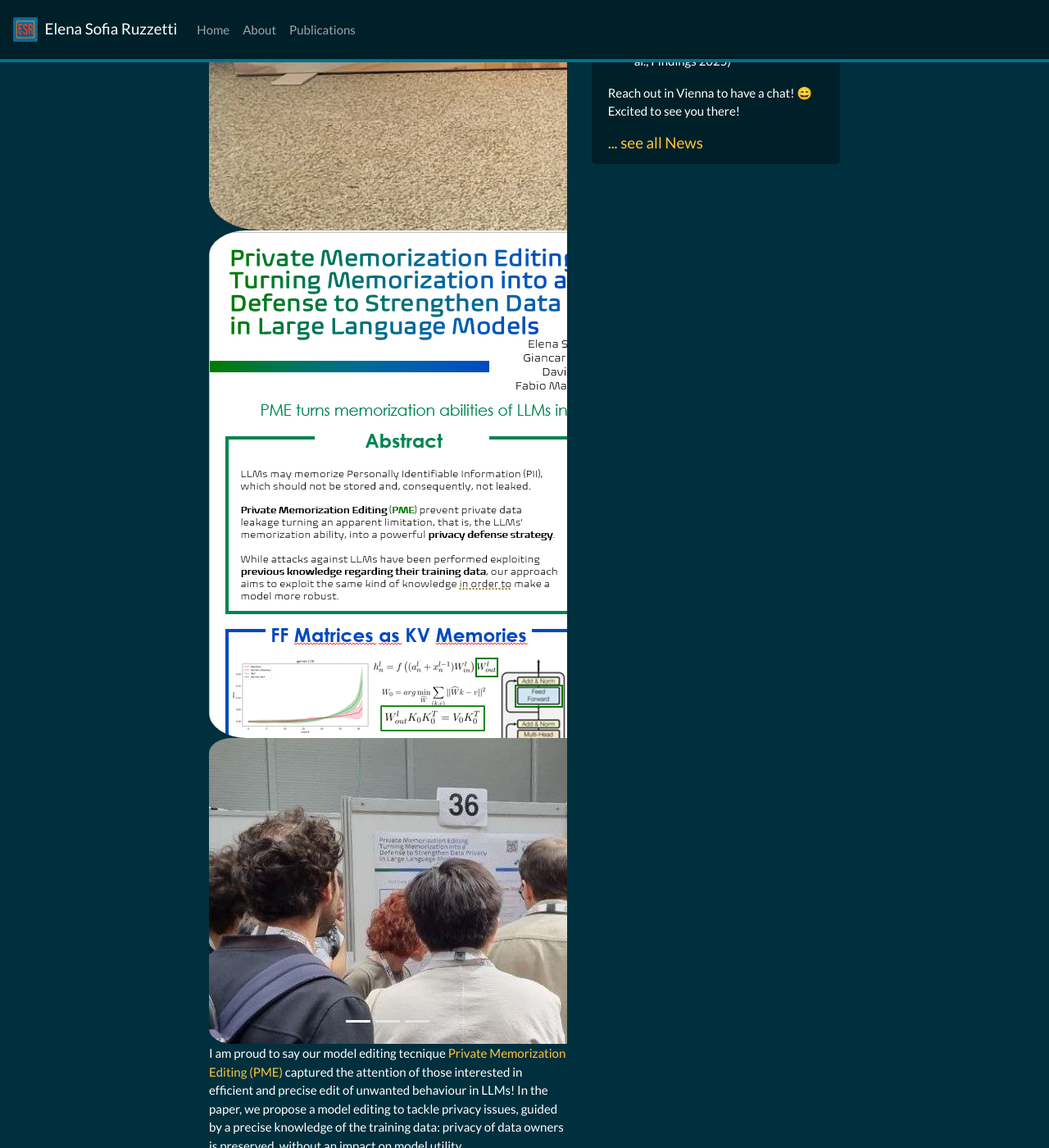
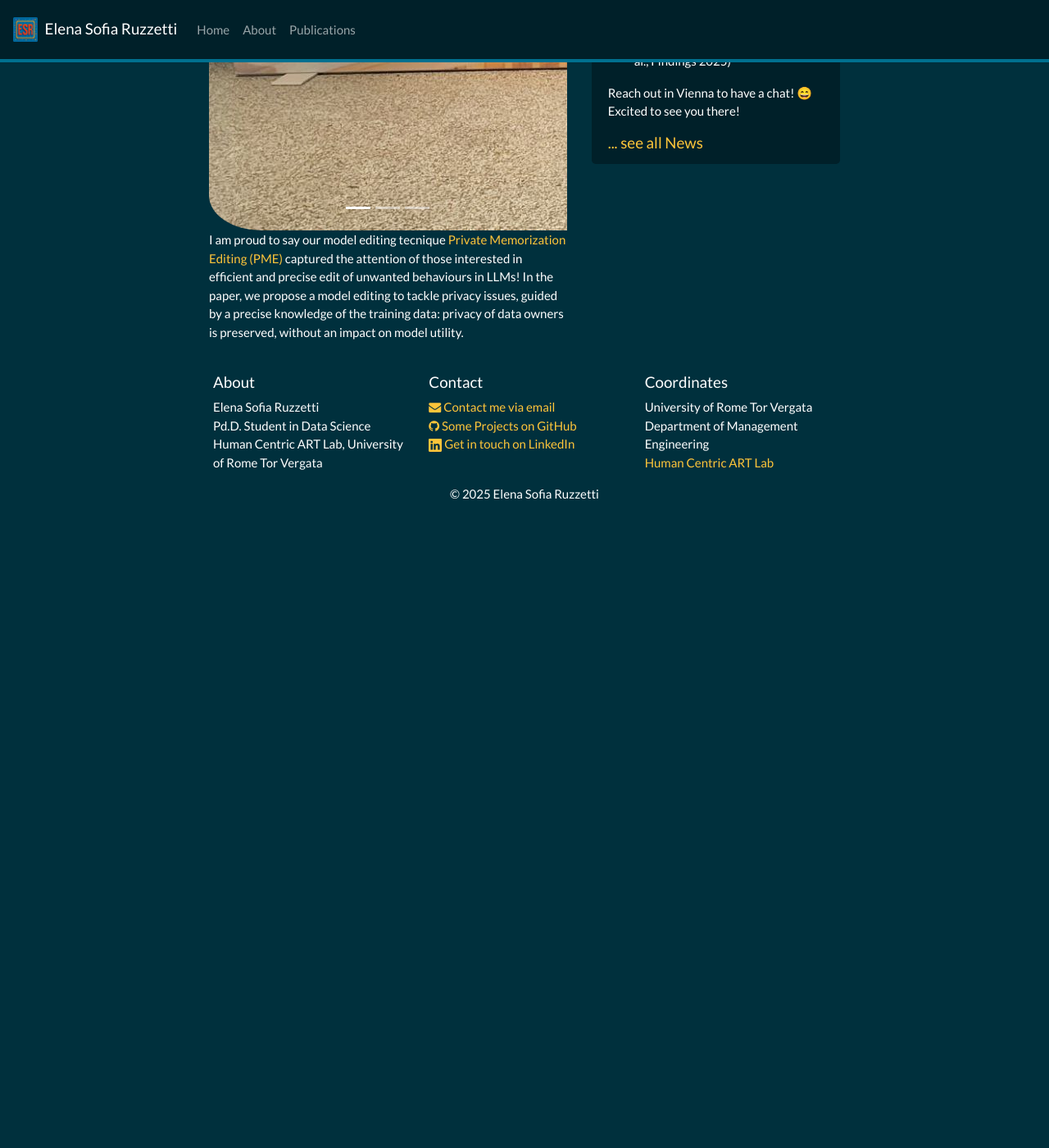
Before and after one commit to elenasofia98/elenasofia98.github.io, a Jekyll site: the page built from _pages/home.md, in a window 1280 px wide and 1400 px high, scrolled down 990 px. Shown: the whole window at 82% size. Built offline with Jekyll 4.4.1, drawn with Linux system fonts in a browser that asks for light colours; nearby versions of some CDN libraries; a style sheet for code colours, icons or effects is not loaded; after the commit the page ends 1620 px from its top, so only the background shows below that.

Commit message:
carousel update

```diff
--- a/_pages/home.md
+++ b/_pages/home.md
@@ -20,33 +20,32 @@ Recently, I have been focusing on studying and mitigating privacy risks in LLMs.
 
 
 <div markdown="0" id="carousel" class="carousel slide" data-ride="carousel" data-interval="4000" data-pause="hover" >
-    <!-- Menu -->
     <ol class="carousel-indicators">
         <li data-target="#carousel" data-slide-to="0" class="active"></li>
         <li data-target="#carousel" data-slide-to="1"></li>
         <li data-target="#carousel" data-slide-to="2"></li>
     </ol>
 
-    <!-- Items -->
     <div class="carousel-inner" markdown="0">
-        <div class="item active">
+        <div class="carousel-item active">
             <img src="{{ site.url }}{{ site.baseurl }}/images/slider/acl_group.jpg" alt="Group photo at ACL 2025" />
         </div>
-        <div class="item">
+        <div class="carousel-item">
             <img src="{{ site.url }}{{ site.baseurl }}/images/slider/PME_poster.png" alt="Private Memorization Editing poster header" />
         </div>
-        <div class="item">
+        <div class="carousel-item">
             <img src="{{ site.url }}{{ site.baseurl }}/images/slider/acl_posterpres.jpg" alt="Private Memorization Editing poster presentation" />
         </div>
     </div>
-  <a class="left carousel-control" href="#carousel" role="button" data-slide="prev">
-    <span class="glyphicon glyphicon-chevron-left" aria-hidden="true"></span>
-    <span class="sr-only">Previous</span>
-  </a>
-  <a class="right carousel-control" href="#carousel" role="button" data-slide="next">
-    <span class="glyphicon glyphicon-chevron-right" aria-hidden="true"></span>
-    <span class="sr-only">Next</span>
-  </a>
+
+    <a class="left carousel-control" href="#carousel" role="button" data-slide="prev">
+        <span class="glyphicon glyphicon-chevron-left" aria-hidden="true"></span>
+        <span class="sr-only">Previous</span>
+    </a>
+    <a class="right carousel-control" href="#carousel" role="button" data-slide="next">
+        <span class="glyphicon glyphicon-chevron-right" aria-hidden="true"></span>
+        <span class="sr-only">Next</span>
+    </a>
 </div>
 
-I am proud to say our model editing tecnique [Private Memorization Editing (PME)](https://aclanthology.org/2025.acl-long.810/) captured the attention of those interested in efficient and precise edit of unwanted behaviour in LLMs! In the paper, we propose a model editing to tackle privacy issues, guided by a precise knowledge of the training data: privacy of data owners is preserved, without an impact on model utility.
+I am proud to say our model editing tecnique [Private Memorization Editing (PME)](https://aclanthology.org/2025.acl-long.810/) captured the attention of those interested in efficient and precise edit of unwanted behaviours in LLMs! In the paper, we propose a model editing to tackle privacy issues, guided by a precise knowledge of the training data: privacy of data owners is preserved, without an impact on model utility.
```
